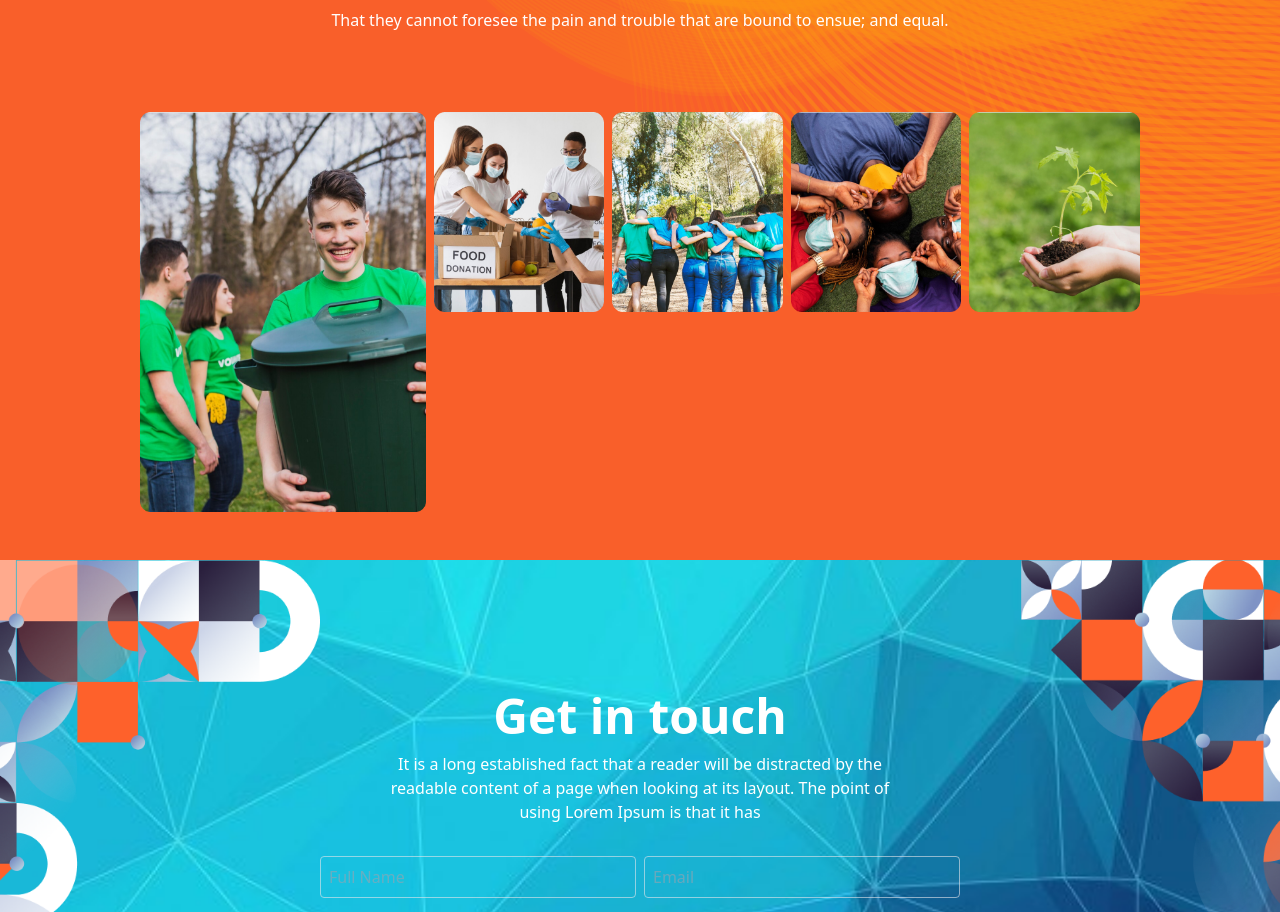
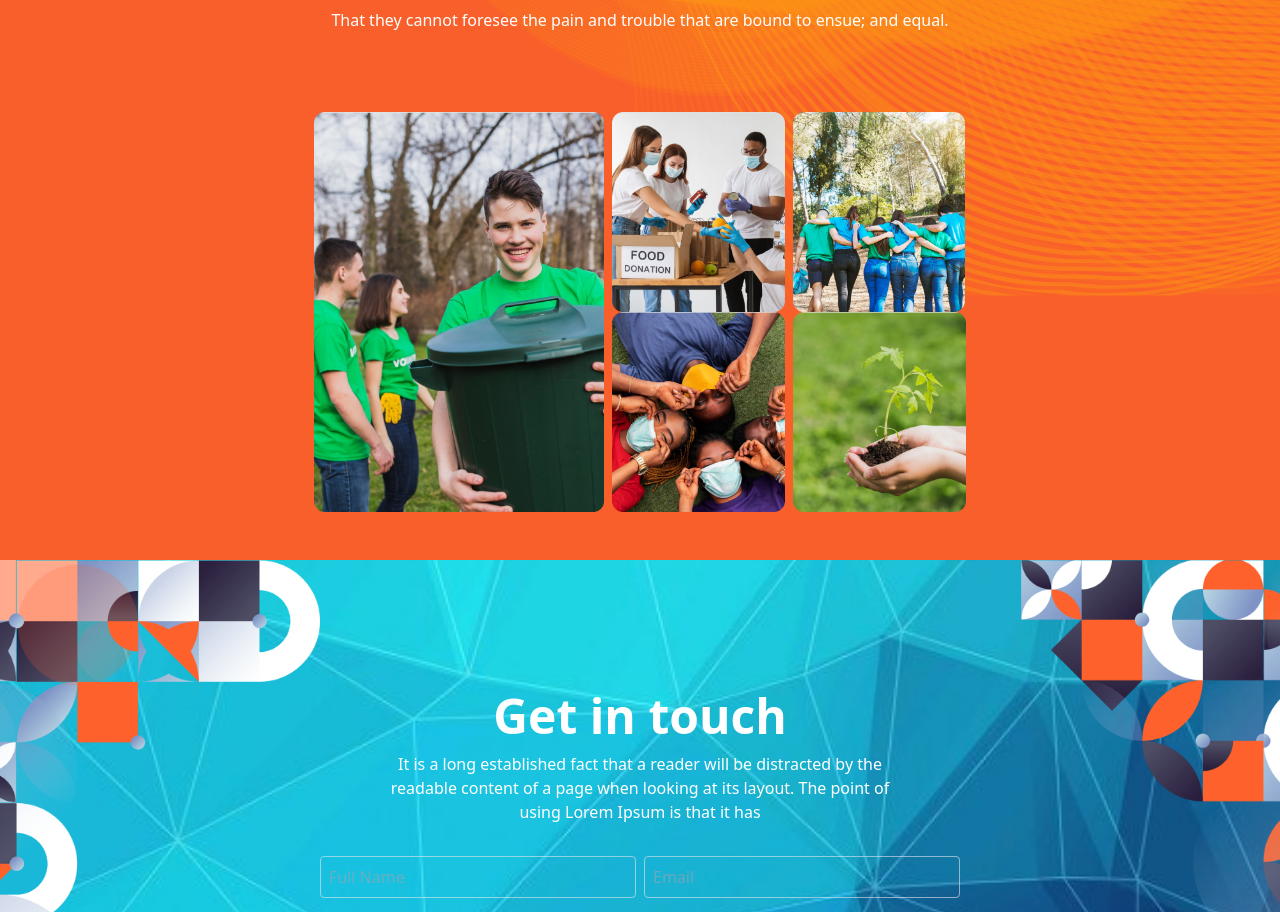
Before and after one commit to UsmanNaveed896/Kodima, a React (Vite) app: page / in a window 1280 px wide. Shown: the part 5113-6025 px from the top of the page. Built offline with nearby package versions, Linux system fonts and the light colour scheme.

Commit message:
new changes

```diff
--- a/src/components/gallery/gallery.jsx
+++ b/src/components/gallery/gallery.jsx
@@ -50,8 +50,8 @@ const Gallery = () => {
                   />
                 </div>
               </div>
-            </div>
-            <div className="flex md:gap-2 gap-6 flex-col md:flex-row">
+
+            <div className="flex md:gap-2 gap-6 flex-col md:flex-row mt-5 md:mt-0">
               <div className="md:block flex justify-center">
                 <img
                   className="md:h-[200px] h-[400px] w-[80%] md:w-full"
@@ -67,6 +67,7 @@ const Gallery = () => {
                 />
               </div>
             </div>
+            </div>
           </div>
         </div>
       </div>
--- a/src/components/makeDifference/makeDifference.jsx
+++ b/src/components/makeDifference/makeDifference.jsx
@@ -7,7 +7,7 @@ import Img3 from "../../assets/mobileGroup.png";
 const MakeDifference = () => {
   return (
     <div
-      className="main "
+      className="main pb-12 md:pb-0"
       style={{
         backgroundImage: `url(${Img2})`,
         backgroundSize: "cover", // Ensures the image covers the container
--- a/src/components/ourmission/ourMission.jsx
+++ b/src/components/ourmission/ourMission.jsx
@@ -1,5 +1,5 @@
 import React from "react";
-import Image from "../../assets/MobileGroup.png";
+import Image from "../../assets/mobileGroup.png";
 import Image1 from "../../assets/image2.png";
 
 const OurMission = () => {
```
